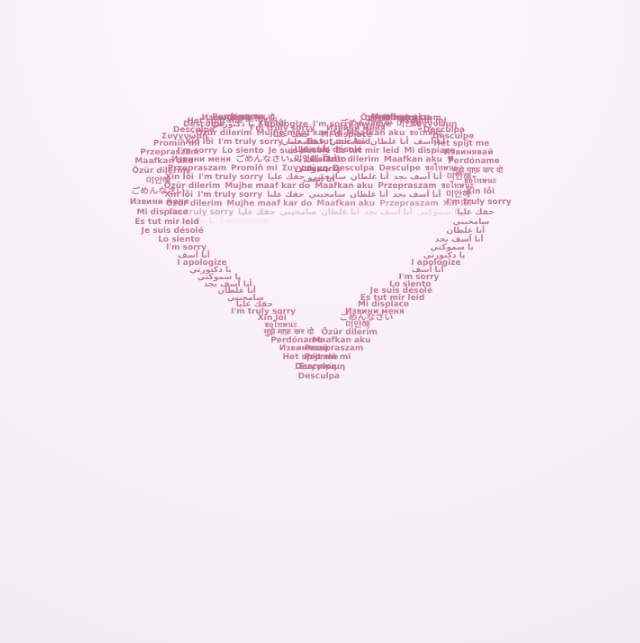
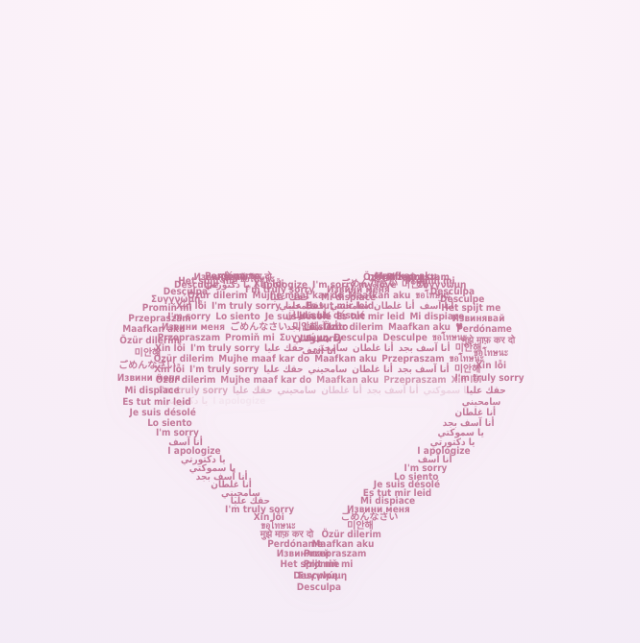
Before and after one commit to y2007kh/test, a plain HTML site: page index.html in a window 1280 px wide. Shown: the whole page, without its empty margins (321-961 px from the left). Drawn offline with Linux system fonts and the light colour scheme.

Commit message:
Update style.css

```diff
--- a/style.css
+++ b/style.css
@@ -795,20 +795,45 @@ body.love-page-open {
 }
 
 .heart-canvas-container {
+
     width: 100%;
-    max-width: 450px;
-    height: 400px;
-    margin: 20px auto;
+
+    min-height: 100vh;
+
+    min-height: 100dvh;
+
     display: flex;
+
     justify-content: center;
+
     align-items: center;
-    position: relative;
+
+    padding: 15px;
+
+    padding-bottom:
+
+        calc(15px + env(safe-area-inset-bottom));
+
 }
 
 #loveHeartCanvas {
-    width: 100%;
-    height: 100%;
+
     display: block;
+
+    width: min(100%, 480px);
+
+    height: auto;
+
+    aspect-ratio: 1 / 1;
+
+    filter:
+
+        drop-shadow(
+
+            0 3px 12px rgba(190, 112, 145, 0.10)
+
+        );
+
 }
 /* =====================================
    Romantic Contact Ending 🤍
```
